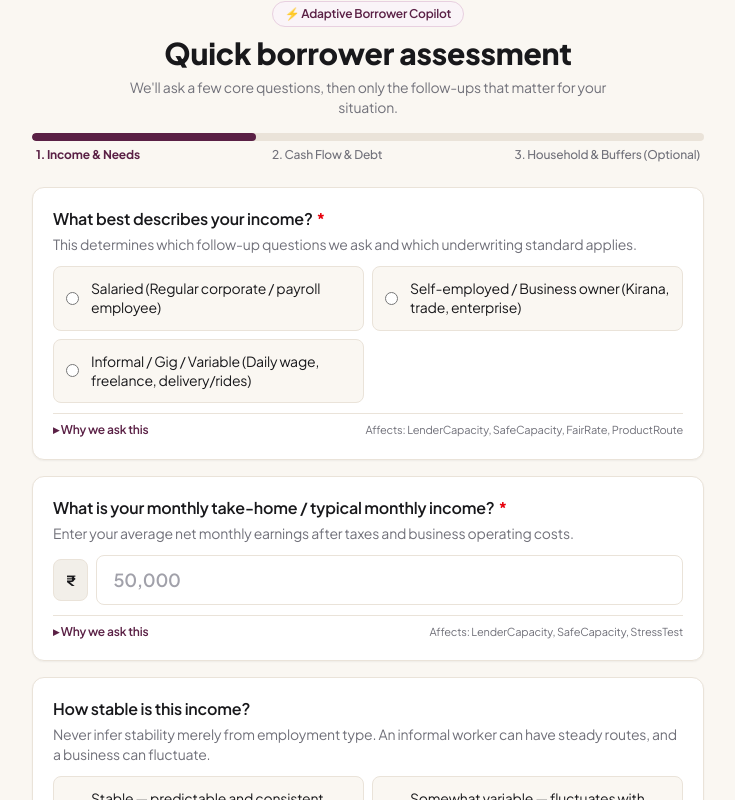
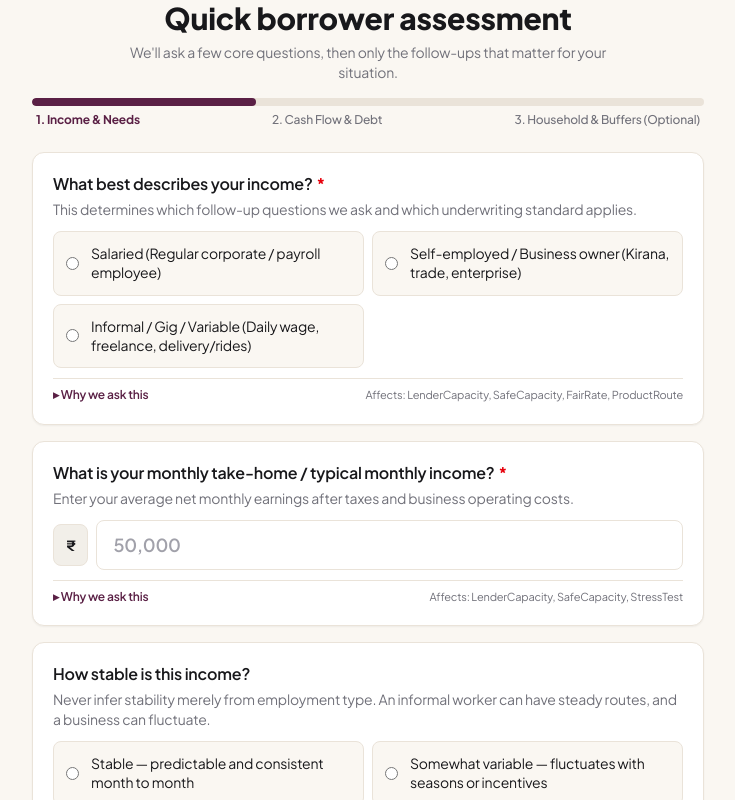
Before and after one commit to viditsharma1405/lokta, a React (Vite) app: page / in a window 1280 px wide. Both pictures are taken after a click on the button "Start Self-Assessment →". Shown: the part 69-869 px from the top of the page, without its empty margins (272-1007 px from the left). Built offline with nearby package versions, Linux system fonts and the light colour scheme.

Commit message:
fix(ui): remove adaptive badge and branch indicator boxes from questionnaire

```diff
--- a/src/components/questionnaire/Questionnaire.tsx
+++ b/src/components/questionnaire/Questionnaire.tsx
@@ -419,9 +419,6 @@ export default function Questionnaire({ onComplete }: QuestionnaireProps) {
     <div ref={topRef} className="max-w-2xl mx-auto pb-12">
       {/* Header — Section 30 compliant */}
       <div className="mb-6 text-center">
-        <div className="inline-flex items-center gap-1.5 bg-[#faf4f8] text-[#5a2045] text-xs font-semibold px-3 py-1 rounded-full border border-[#e8d0e0] mb-2">
-          <span>⚡ Adaptive Borrower Copilot</span>
-        </div>
         <h2 className="text-2xl sm:text-3xl font-extrabold text-[#18181b]">
           Quick borrower assessment
         </h2>
@@ -450,20 +447,6 @@ export default function Questionnaire({ onComplete }: QuestionnaireProps) {
             <span className="sm:hidden">3. Fine-Tune</span>
           </span>
         </div>
-
-        {/* Dynamic Branch Indicator */}
-        {answers.income_type && (
-          <div className="mt-3 inline-flex items-center gap-1.5 bg-[#faf4f8] text-[#5a2045] text-[11px] font-medium px-3 py-1 rounded-full border border-[#e8d0e0]">
-            <span>⚡ Adaptive branch active:</span>
-            <span>
-              {answers.income_type === 'salaried'
-                ? 'Salaried stream — corporate payroll standards; business vintage & ITR skipped.'
-                : answers.income_type === 'self_employed'
-                ? 'Business owner stream — business vintage, collateral (LAP), and ITR enabled.'
-                : 'Informal/gig stream — digital receipts & bank credits enabled; ITR skipped.'}
-            </span>
-          </div>
-        )}
       </div>
 
       {/* Step 1: Core Income & Need */}
```
